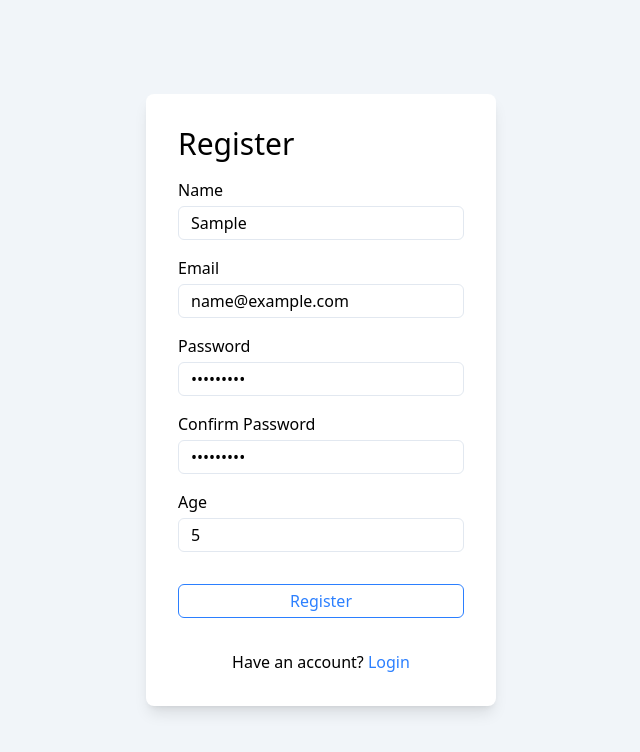
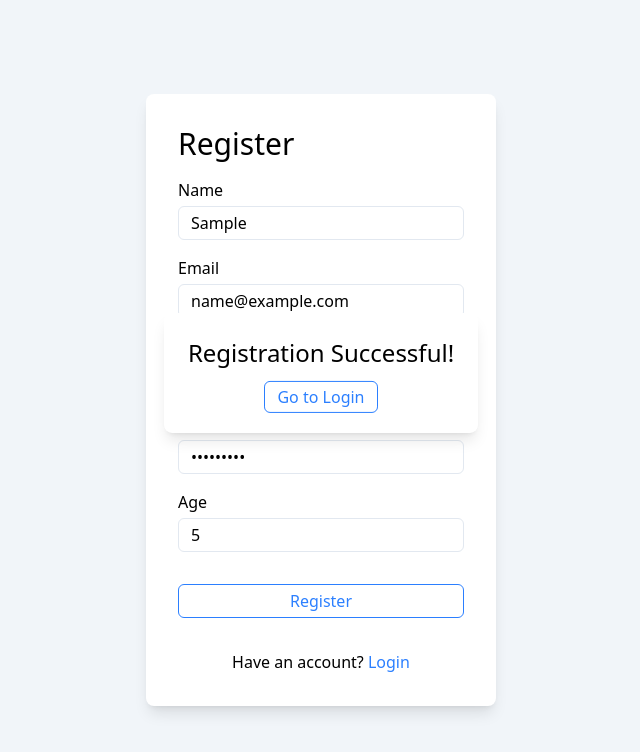
Before and after one commit to 0408petrus/easy-pharmacy-app, a React (Vite) app in the folder easy-pharmacy-app/: page /register in a window 1280 px wide. Both pictures are taken after typing "Sample", "name@example.com", "Sample123", "Sample123", "5" into the empty fields and a click on the button "Register". Shown: the top 752 px of the page, without its empty margins (319-959 px from the left). Built offline with nearby package versions, Linux system fonts and the light colour scheme.

Commit message:
Update: Pop Up Notification of Register Success

```diff
--- a/easy-pharmacy-app/src/components/DrugItem.tsx
+++ b/easy-pharmacy-app/src/components/features/DrugItem.tsx
@@ -1,6 +1,6 @@
 import { useNavigate } from "react-router";
-import Button from "./UI/Button";
-import { useChart } from "../context/ChartContext";
+import Button from "../UI/Button";
+import { useChart } from "../../context/ChartContext"
 
 export type DrugType = {
   id: number;
--- a/easy-pharmacy-app/src/context/ChartContext.tsx
+++ b/easy-pharmacy-app/src/context/ChartContext.tsx
@@ -1,5 +1,5 @@
 import React, { createContext, useContext, useEffect, useState } from 'react';
-import { DrugType as BaseDrugType } from '../components/DrugItem';
+import { DrugType as BaseDrugType } from '../components/features/DrugItem';
 import drugs from '../stores/drugs.json';
 
 type DrugType = BaseDrugType & { quantity?: number };
--- a/easy-pharmacy-app/src/pages/Chart.tsx
+++ b/easy-pharmacy-app/src/pages/Chart.tsx
@@ -1,5 +1,5 @@
 import React from 'react';
-import { DrugType } from '../components/DrugItem';
+import { DrugType } from '../components/features/DrugItem';
 
 type ChartProps = DrugType & { quantity: number };
 
--- a/easy-pharmacy-app/src/pages/Drug.tsx
+++ b/easy-pharmacy-app/src/pages/Drug.tsx
@@ -1,7 +1,7 @@
 import { useNavigate, useParams } from "react-router";
 import { useEffect, useState } from "react";
 import Button from "../components/UI/Button";
-import { DrugType } from "../components/DrugItem";
+import { DrugType } from "../components/features/DrugItem";
 import MainLayout from "../layout/MainLayout";
 import { useChart } from "../context/ChartContext";
 
--- a/easy-pharmacy-app/src/pages/DrugList.tsx
+++ b/easy-pharmacy-app/src/pages/DrugList.tsx
@@ -1,9 +1,9 @@
 import { useEffect, useRef, useState } from "react";
 import { useSearchParams } from "react-router";
-import DrugItem from "../components/DrugItem";
+import DrugItem from "../components/features/DrugItem";
 import Header from "../components/Header";
 import { useChart } from "../context/ChartContext";
-import FilterSortControls from "../components/FilterSortControls"; // Import new component
+import FilterSortControls from "../components/features/FilterSortControls"; // Import new component
 
 export default function DrugList() {
   console.log('DrugList rendered')
--- a/easy-pharmacy-app/src/pages/Register.tsx
+++ b/easy-pharmacy-app/src/pages/Register.tsx
@@ -2,6 +2,7 @@ import { useForm } from 'react-hook-form';
 import { zodResolver } from '@hookform/resolvers/zod';
 import { z } from 'zod'
 import { NavLink } from 'react-router';
+import { useState } from 'react';
 
 interface RegisterData {
   name: string;
@@ -27,14 +28,18 @@ export default function Register() {
     resolver: zodResolver(schema)
   })
 
+  const [showPopup, setShowPopup] = useState(false);
+
   function registerUser(data: RegisterData) {
     console.log(data)
-    alert(JSON.stringify(data))
+    // alert(JSON.stringify(data))
 
     // Save user data to local storage
     const users = JSON.parse(localStorage.getItem('users') || '[]');
     users.push(data);
     localStorage.setItem('users', JSON.stringify(users));
+
+    setShowPopup(true);
   }
 
   return (
@@ -48,7 +53,7 @@ export default function Register() {
             type="text"
             id="name"
             placeholder="Name"
-            className="border border-slate-200 py-1 px-3 rounded-md dark:bg-slate-800 dark:text-white hover:border-slate-300 hover:bg-slate-50 focus:border-slate-300"
+            className="border border-slate-200 py-1 px-3 rounded-md bg-white-800 text-dark hover:border-slate-300 hover:bg-slate-50 focus:border-slate-300"
             {...register('name')}
           />
           {errors.name?.message && <p className='text-red-500 text-sm'>{errors.name?.message}</p>}
@@ -60,7 +65,7 @@ export default function Register() {
             type="email"
             id="email"
             placeholder="Email"
-            className="border border-slate-200 py-1 px-3 rounded-md dark:bg-slate-800 dark:text-white hover:border-slate-300 hover:bg-slate-50 focus:border-slate-300"
+            className="border border-slate-200 py-1 px-3 rounded-md bg-white-800 text-dark hover:border-slate-300 hover:bg-slate-50 focus:border-slate-300"
             {...register('email')}
           />
           {errors.email?.message && <p className='text-red-500 text-sm'>{errors.email?.message}</p>}
@@ -72,7 +77,7 @@ export default function Register() {
             type="password"
             id="password"
             placeholder="Password"
-            className="border border-slate-200 py-1 px-3 rounded-md dark:bg-slate-800 dark:text-white hover:border-slate-300 hover:bg-slate-50 focus:border-slate-300"
+            className="border border-slate-200 py-1 px-3 rounded-md bg-white-800 text-black hover:border-slate-300 hover:bg-slate-50 focus:border-slate-300"
             {...register('password')}
           />
           {errors.password?.message && <p className='text-red-500 text-sm'>{errors.password?.message}</p>}
@@ -84,7 +89,7 @@ export default function Register() {
             type="password"
             id="confirmPassword"
             placeholder="Confirm Password"
-            className="border border-slate-200 py-1 px-3 rounded-md dark:bg-slate-800 dark:text-white hover:border-slate-300 hover:bg-slate-50 focus:border-slate-300"
+            className="border border-slate-200 py-1 px-3 rounded-md bg-white-800 text-dark hover:border-slate-300 hover:bg-slate-50 focus:border-slate-300"
             {...register('confirmPassword')}
           />
           {errors.confirmPassword?.message && <p className='text-red-500 text-sm'>{errors.confirmPassword?.message}</p>}
@@ -96,7 +101,7 @@ export default function Register() {
             type="number"
             id="age"
             placeholder="Age"
-            className="border border-slate-200 py-1 px-3 rounded-md dark:bg-slate-800 dark:text-white hover:border-slate-300 hover:bg-slate-50 focus:border-slate-300"
+            className="border border-slate-200 py-1 px-3 rounded-md bg-white-800 text-dark hover:border-slate-300 hover:bg-slate-50 focus:border-slate-300"
             {...register('age', { valueAsNumber: true })}
           />
           {errors.age?.message && <p className='text-red-500 text-sm'>{errors.age?.message}</p>}
@@ -110,6 +115,19 @@ export default function Register() {
           <p className="mt-4 text-center">Have an account? <NavLink to="/login" className="text-blue-500">Login</NavLink></p>
         </div>
       </form>
+      {showPopup && (
+        <div className="fixed inset-0 flex justify-center items-center">
+          <div className="bg-white p-6 rounded-lg shadow-lg text-center animate-bounce z-50">
+            <h2 className="text-2xl mb-4">Registration Successful!</h2>
+            <NavLink
+              to="/login"
+              className="mt-4 border border-blue-500 text-blue-500 py-1 px-3 rounded-md cursor-pointer"
+            >
+              Go to Login
+            </NavLink>
+          </div>
+        </div>
+      )}
     </div>
   );
 }
```
Also changed, not shown: easy-pharmacy-app/src/components/features/FilterSortControls.tsx (renamed from easy-pharmacy-app/src/components/FilterSortControls.tsx).
